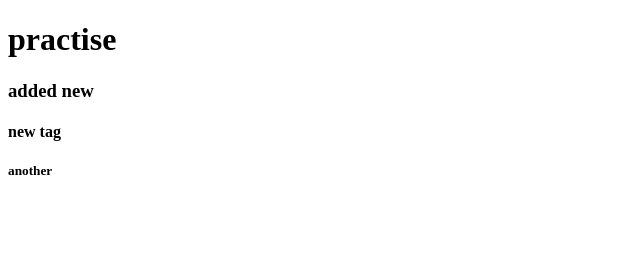
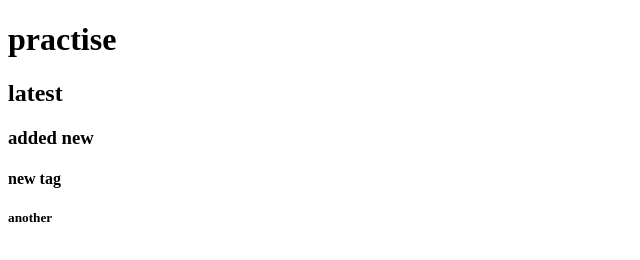
Before and after one commit to Lasya2008/devops, a plain HTML site: page index.html in a window 1280 px wide. Shown: the whole page, without its empty margins (0-640 px from the left). Drawn offline with Linux system fonts and the light colour scheme.

Commit message:
Update index.html

```diff
--- a/index.html
+++ b/index.html
@@ -5,6 +5,7 @@
  </head>
  <body>
     <h1>practise</h1>
+     <h2>latest</h2>
     <h3> added new</h3>
     <h4>new tag</h4>
     <h5> another</h5>
```
